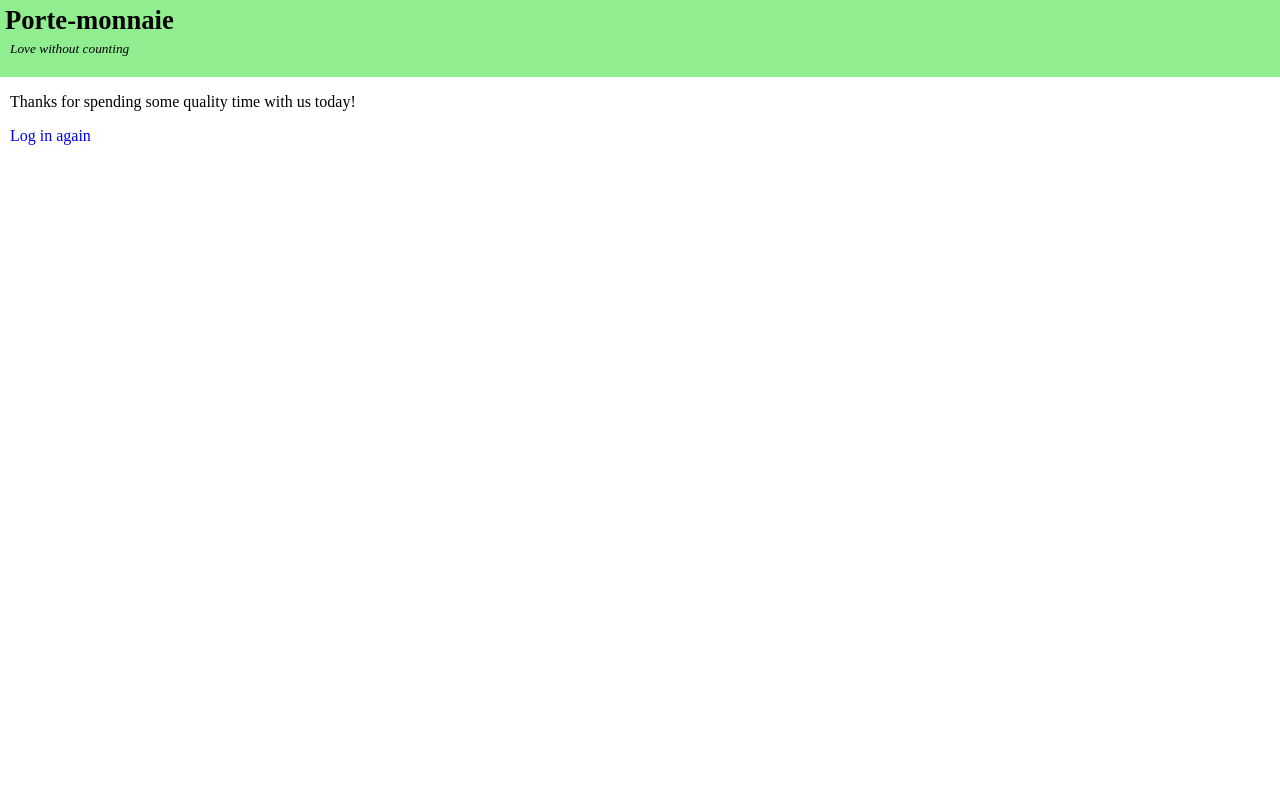
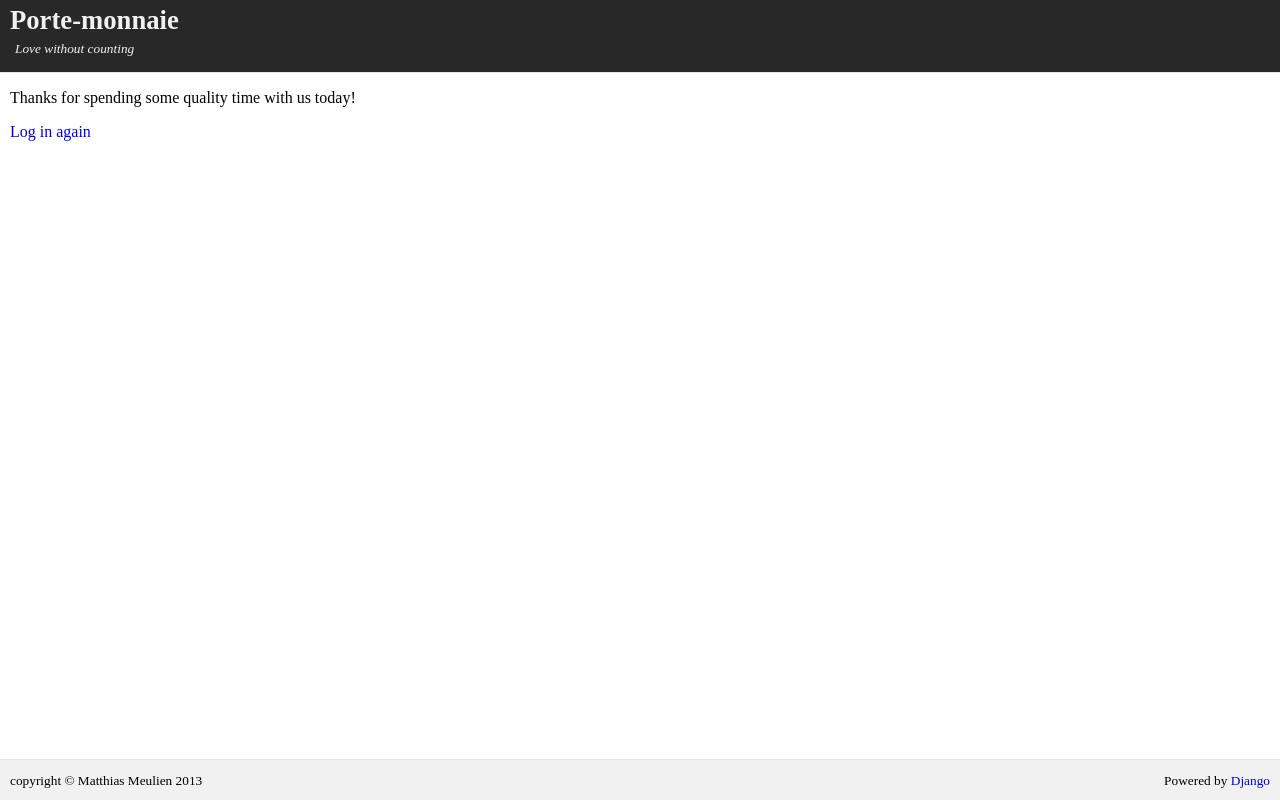
Before and after one commit to orontee/porte-monnaie, a Django app: template site/tracker/templates/accounts/logged_out.html in a window 1280 px wide. Run offline with Django 3.2, Linux system fonts and the light colour scheme; the template is opened without the code that fills it, so the values that code supplies are empty; parts of the project's set-up code (start-up, migrations or seed data) failed here and were passed over.

Commit message:
New application layout with footer Style update

```diff
--- a/site/tracker/static/css/base.css
+++ b/site/tracker/static/css/base.css
@@ -1,48 +1,70 @@
-div#header {
-    background: lightgreen;
-    padding: 5px;
+html, body {
+    margin: 0;
+    padding: 0;
+    height: 100%;
 }
 
-div#header-content {
+#header {
+    background: rgb(40, 40, 40);
+    color: rgb(241, 241, 241);
+    border-bottom: 1px solid rgb(229, 229, 229);
+    padding: 5px 10px 0 10px;
+}
+
+#header-content {
     font-family: sans-serif;
     position: relative;
 }
 
-div#branding {
+#branding {
     font-size: 20pt;
     font-weight: bold;
 }
 
-div#quote {
+#quote {
     font-family: serif;
-    font-size: 10pt;
     font-style: italic;
     padding: 5px;
 }
 
-div#user-tools {
-    font-size: 10pt;
+#user-tools {
     padding: 5px;
 }
 
-div#content {
+#app-layout {
+    min-height: 100%;
     position: relative;
-    margin: 10px;
+    overflow: hidden;
+}
+
+#content {
+    margin: 0 10px;
+    padding: 0 0 40px 0;
+}
+
+#main {
+    margin: 0 0 10px 0;
+}
+
+#footer {
+    background: rgb(241, 241, 241);
+    border-top: 1px solid rgb(229, 229, 229);
+    position: absolute;
+    bottom: 0;
+    width: 100%;
+    height: 40px;
 }
 
 #toolbar {
     list-style: none;
     font-family: sans-serif;
     font-weight: bold;
-    font-size: 10pt;
-    margin: 0px 0px 5px 0px;
-    padding: 0px;
-    float: left;
+    margin: 0;
+    padding: 0;
     width: 100%;
 }
 
 #toolbar li {
-    float: left;
     margin-right: 10px;
     position: relative;
 }
@@ -65,12 +87,12 @@ div#content {
     position: absolute;
     left: -9999px;
     opacity: 0.9;
-    padding: 0px;
+    padding: 0;
     border: 1px gray solid;
 }
 
 #toolbar ul li {
-    padding: 0px;
+    padding: 0;
     float: none;
 }
 #toolbar ul a {
@@ -96,33 +118,26 @@ div#content {
     text-decoration: underline;
 }
 
-div#main {
-    position: absolute;
-    left: 0;
-}
-
 /* input[type="submit"] { */
 /*     display: none; */
 /* } */
 
-body {
-    margin: 0px;
-}
 
 table {
-    border-collapse:collapse;
+    border-collapse: collapse;
 }
 
 tr.even {
-    background: #f5f5f5;
+    background: rgb(241, 241, 241);
 }
 
 h2 {
     display: none;
 }
 
-a {
+a, a:visited {
     text-decoration: none;
+    color: rgb(0, 0, 238);
 }
 
 a:hover {
@@ -130,17 +145,15 @@ a:hover {
 }
 
 
-td,
-th {
-    border: 1px solid black;
+td, th {
+    border: 1px solid rgb(229, 229, 229);
     padding: 5px;
 }
 
-th, tfoot {
-    background: lightgray;
+thead, tfoot {
+    background: rgb(241, 241, 241);
     font-family: sans-serif;
     font-weight: bold;
-    font-size: 10pt;
 }
 
 #expenditures-table {
@@ -151,7 +164,6 @@ caption {
     font-family: sans-serif;
     font-style: italic;
     font-weight: bold;
-    font-size: 10pt;
     text-align: left;
 }
 
@@ -202,9 +214,23 @@ label {
 .errors {
     font-size: 10pt;
     font-weight: bold;
-    color: #8b008b;
+    color: rgb(139, 0, 139);
 }
 
 .current-page {
     font-weight: bold;
 }
+
+.left {
+    float: left;
+    padding-left: 10px;
+}
+
+.right {
+    float: right;
+    padding-right: 10px;
+}
+
+.small {
+    font-size: 10pt;
+}
--- a/site/tracker/templates/tracker/base.html
+++ b/site/tracker/templates/tracker/base.html
@@ -9,7 +9,8 @@
     </style>
   </head>
   <body>
-    <div id="header">
+    <div id="app-layout">
+      <div id="header" class="small">
 	<div id="branding">
 	  {% block header %}{{ "porte-monnaie"|capfirst }}{% endblock %}
 	</div>
@@ -32,6 +33,15 @@
       <div id="content">
 	{% block content %}{% endblock %}
       </div>
+      <div id="footer" class="small">
+	{% block footer %}<p class="left">
+	  copyright © Matthias Meulien 2013
+	</p>
+	<p class="right">
+	  {% blocktrans with link="<a href='https://www.djangoproject.com/'>Django</a>"%}Powered by {{ link }}{% endblocktrans %}
+	</p>{% endblock %}
+      </div>
+    </div>
     {% block scripts %}
     <script type="text/javascript">
       var Tracker = new Object();
--- a/site/tracker/templates/tracker/header.html
+++ b/site/tracker/templates/tracker/header.html
@@ -1,4 +1,4 @@
-<thead>
+<thead class="small">
   <tr>{% for data in header_datas %}
     <th title="{{ data.help_text|capfirst }}" class="{{ data.name }}">
       {{ data.verbose_name|capfirst }}
```
Also changed, not shown: site/tracker/templates/tracker/expenditure_archive_month.html (+11 -11 lines), site/tracker/templates/tracker/footer.html (added, +7 -0 lines), site/tracker/templatetags/table.py (+8 -0 lines), site/tracker/locale/fr/LC_MESSAGES/django.po, 1 other file. Lines whose indentation alone changed are shown as unchanged.
